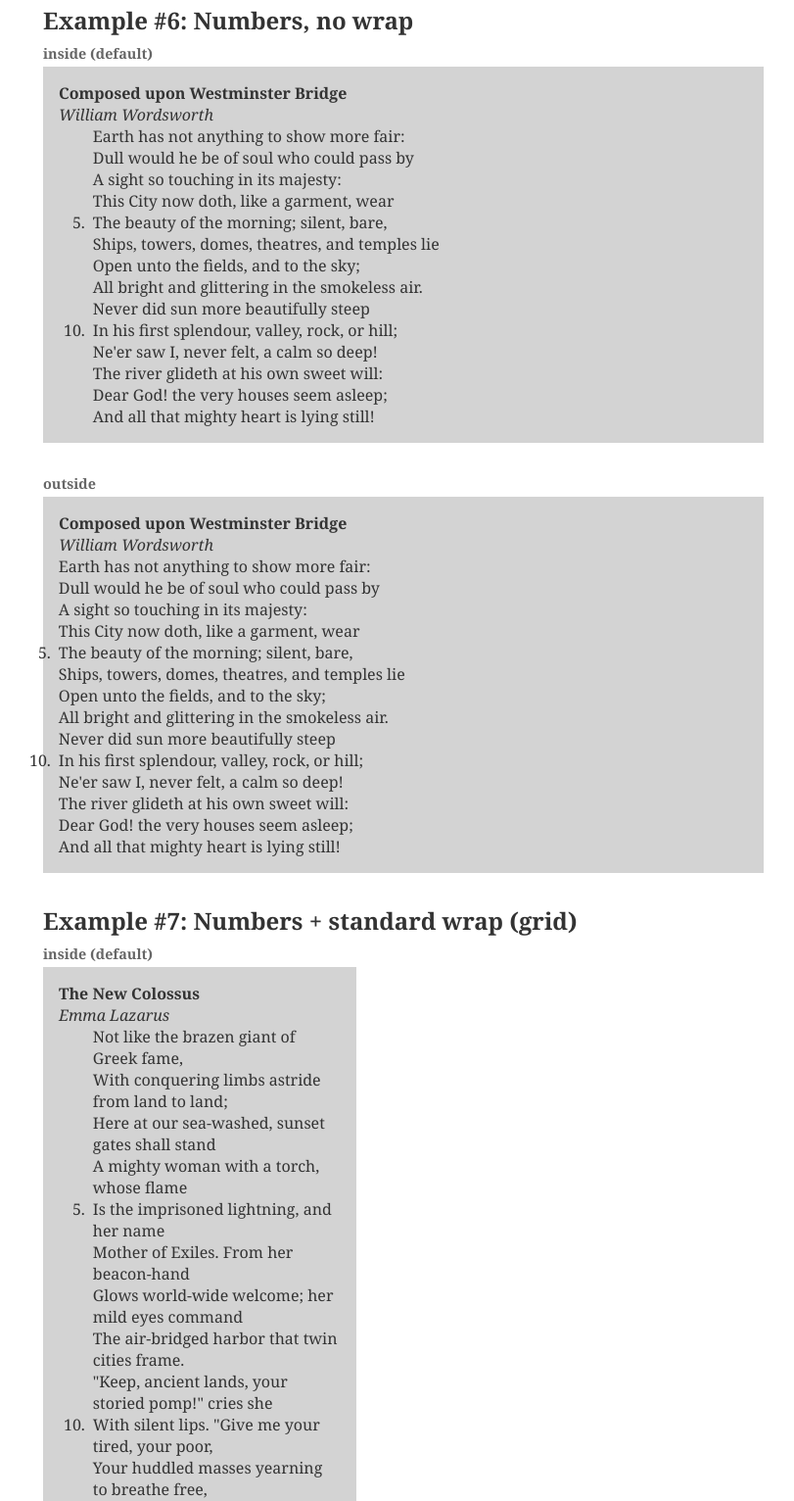
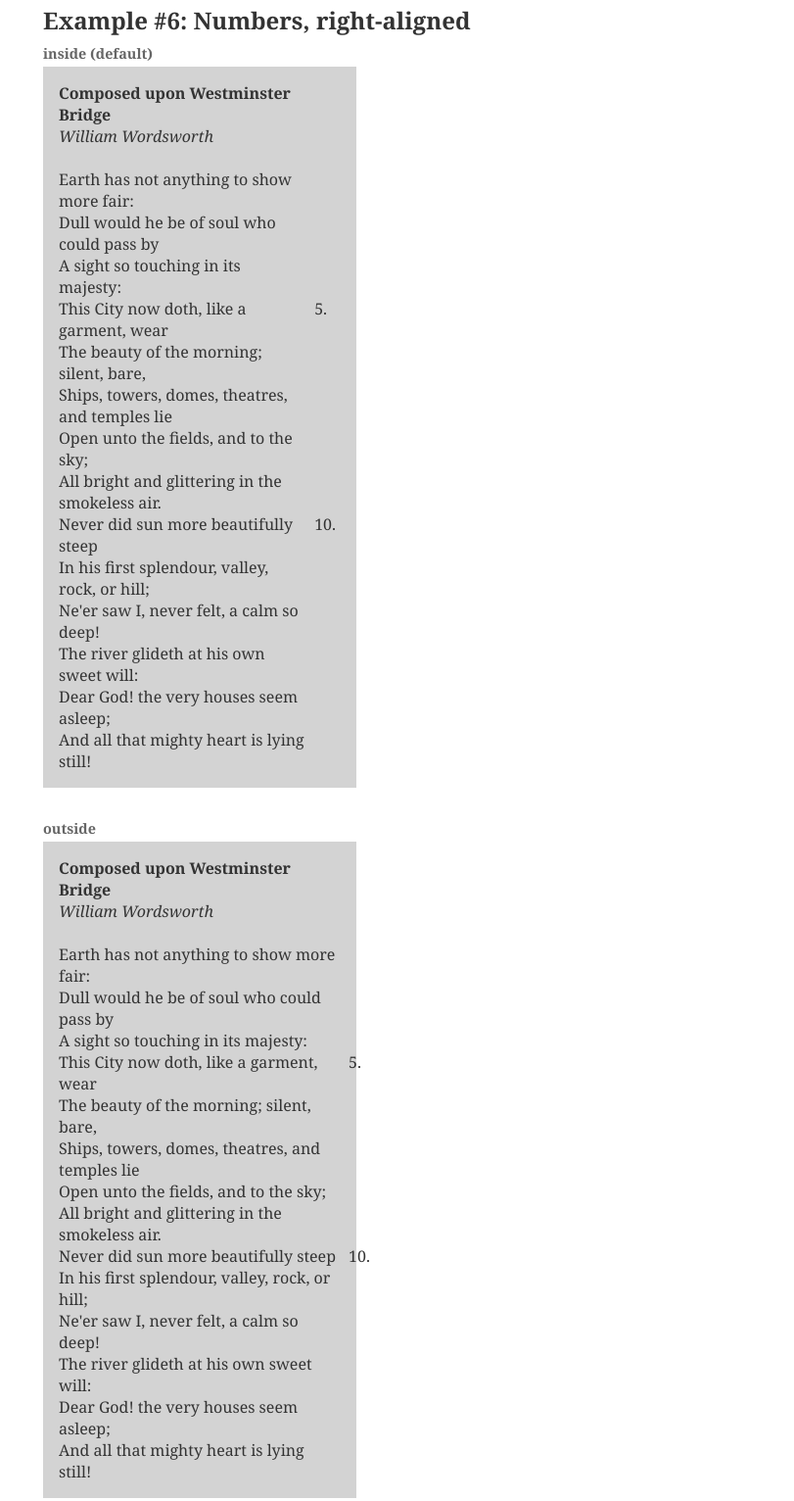
Before and after one commit to andystevensname/poem-element, a website with bundled scripts: page index.html in a window 1280 px wide. Shown: the part 3180-4712 px from the top of the page at 98% size, without its empty margins (228-1039 px from the left). Built offline with nearby package versions, Linux system fonts and the light colour scheme.

Commit message:
Add numbers-align=right attribute, unify grid layout, add title/author slots, add line-number-line-height variable

```diff
--- a/index.html
+++ b/index.html
@@ -153,7 +153,48 @@ One short sleep past, we wake eternally
 And death shall be no more; Death, thou shalt die.
 </poem-element>
 
-<h2>Example #6: Numbers, no wrap</h2>
+<h2>Example #6: Numbers, right-aligned</h2>
+<h3>inside (default)</h3>
+<poem-element numbers numbers-align="right" wrap class="force-wrap">
+  <span slot="title">Composed upon Westminster Bridge</span>
+  <span slot="author">William Wordsworth</span>
+Earth has not anything to show more fair:
+Dull would he be of soul who could pass by
+A sight so touching in its majesty:
+This City now doth, like a garment, wear
+The beauty of the morning; silent, bare,
+Ships, towers, domes, theatres, and temples lie
+Open unto the fields, and to the sky;
+All bright and glittering in the smokeless air.
+Never did sun more beautifully steep
+In his first splendour, valley, rock, or hill;
+Ne'er saw I, never felt, a calm so deep!
+The river glideth at his own sweet will:
+Dear God! the very houses seem asleep;
+And all that mighty heart is lying still!
+</poem-element>
+
+<h3>outside</h3>
+<poem-element numbers numbers-position="outside"numbers-align="right" wrap class="force-wrap">
+  <span slot="title">Composed upon Westminster Bridge</span>
+  <span slot="author">William Wordsworth</span>
+Earth has not anything to show more fair:
+Dull would he be of soul who could pass by
+A sight so touching in its majesty:
+This City now doth, like a garment, wear
+The beauty of the morning; silent, bare,
+Ships, towers, domes, theatres, and temples lie
+Open unto the fields, and to the sky;
+All bright and glittering in the smokeless air.
+Never did sun more beautifully steep
+In his first splendour, valley, rock, or hill;
+Ne'er saw I, never felt, a calm so deep!
+The river glideth at his own sweet will:
+Dear God! the very houses seem asleep;
+And all that mighty heart is lying still!
+</poem-element>
+
+<h2>Example #7: Numbers, no wrap</h2>
 <h3>inside (default)</h3>
 <poem-element numbers>
   <span slot="title">Composed upon Westminster Bridge</span>
--- a/poem-element-core.js
+++ b/poem-element-core.js
@@ -178,10 +178,25 @@ export const STATIC_CSS = `
       :host([numbers][wrap="indent-arrow"]:not([numbers-layout="list"])) [part="line"] {
         margin-left: var(--poem-text-indent, 2em);
       }
+      /* Grid numbers: right-aligned */
+      :host([numbers][numbers-align="right"]:not([numbers-layout="list"])) [part="block"] {
+        grid-template-columns: 1fr var(--poem-num-col);
+      }
+      :host([numbers][numbers-align="right"]:not([numbers-layout="list"])) [part="line-number"] {
+        grid-column: 2;
+      }
+      :host([numbers][numbers-align="right"]:not([numbers-layout="list"])) [part="line"] {
+        grid-column: 1;
+      }
       /* Grid numbers: outside positioning */
       :host([numbers][numbers-position="outside"]:not([numbers-layout="list"])) [part="block"] {
         margin-left: calc(-1 * var(--poem-num-gutter));
         width: calc(100% + var(--poem-num-gutter));
+      }
+      /* Grid numbers: outside + right positioning */
+      :host([numbers][numbers-position="outside"][numbers-align="right"]:not([numbers-layout="list"])) [part="block"] {
+        margin-left: 0;
+        margin-right: calc(-1 * var(--poem-num-gutter));
       }
       /* Number styles (grid layout DOM elements) */
       [part="line-number"] {
@@ -195,6 +210,9 @@ export const STATIC_CSS = `
         user-select: none;
         -webkit-user-select: none;
         pointer-events: none;
+      }
+      :host([numbers-align="right"]) [part="line-number"] {
+        text-align: left;
       }
       /* Print: force wrap and remove overflow clipping */
       @media print {
--- a/poem-element.js
+++ b/poem-element.js
@@ -5,7 +5,7 @@ const dynamicSheetCache = new Map();
 
 class PoemElement extends HTMLElement {
   static get observedAttributes() {
-    return ['numbers', 'wrap', 'numbers-layout', 'numbers-position', 'aria-label'];
+    return ['numbers', 'wrap', 'numbers-layout', 'numbers-position', 'numbers-align', 'aria-label'];
   }
 
   #renderPending = false;
```
